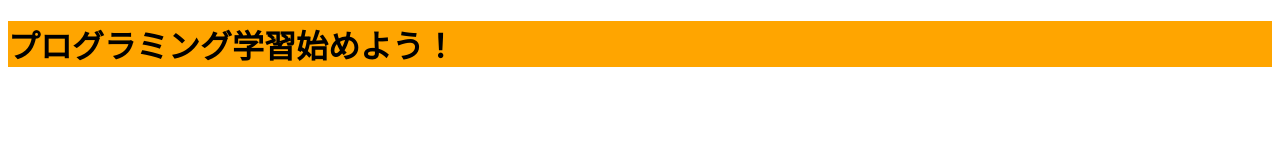
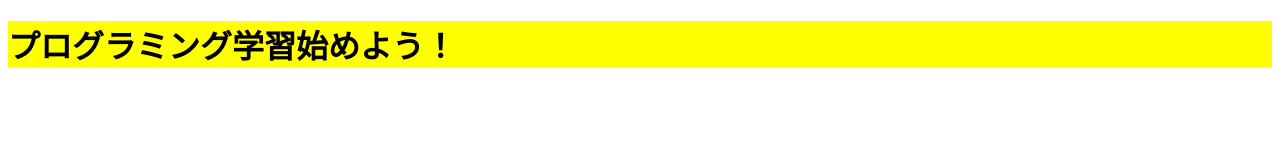
Before and after one commit to watarutake/test, a plain HTML site: page index.html in a window 1280 px wide. Drawn offline with Linux system fonts and the light colour scheme.

Commit message:
gitの練習ー背景色を黄色に変更

```diff
--- a/style.css
+++ b/style.css
@@ -1,3 +1,3 @@
 h1 {
-      background-color: orange;
+      background-color: yellow;
     }
```
